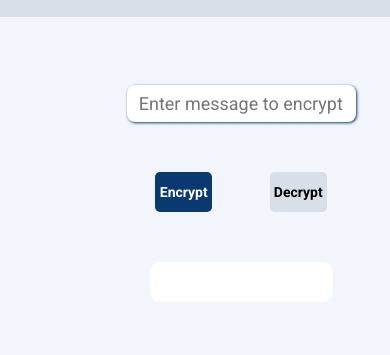
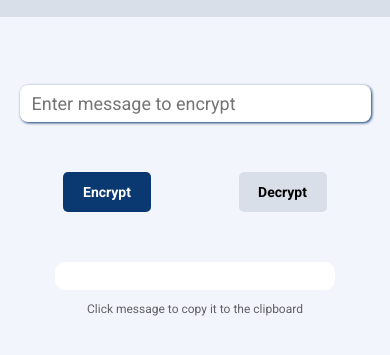
Before and after one commit to gedadev/Encrypter, a plain HTML site: page index.html in a window 390 px wide. Shown: the part 71-426 px from the top of the page. Drawn offline with Linux system fonts and the light colour scheme.

Commit message:
Add media queries
Remove hover effect and leave a box to indicate the msg can be copied with a click
Adjust the text to indicate the click must be in the message box
Add a new grid area for the text and asign it
Adjust colors, add negative margin to reduce the grid gap and increase the width
Add a media query to increase the width of the main tag in small screens
Add a media query to reduce the font size of the copy text msg

```diff
--- a/index.html
+++ b/index.html
@@ -20,7 +20,7 @@
         <button type="button" class="btn" id="encrypt">Encrypt</button>
         <button type="button" class="btn" id="decrypt">Decrypt</button>
         <span id="result"></span>
-        <div id="copy">Click to copy the message to the clipboard</div>
+        <div id="copy">Click message to copy it to the clipboard</div>
     </main>
     <script src="./main.js"></script>
 </body>
--- a/main.js
+++ b/main.js
@@ -17,19 +17,10 @@ btnDecrypt.addEventListener('click', () => {
     input.placeholder = 'Enter message to encrypt';
 });
 
-btnCopy.addEventListener('click', () => {
+result.addEventListener('click', () => {
     navigator.clipboard.writeText(result.firstChild.textContent);
     input.value = '';
     input.placeholder = 'Right click or Ctrl + V to paste the message...';
-});
-
-result.addEventListener('mouseover', () => {
-    if(result.firstChild.textContent !== '')
-        btnCopy.style.display = 'block';
-});
-
-result.addEventListener('mouseout', () => {
-    btnCopy.style.display = 'none';
 });
 
 function encrypt(msg) {
--- a/style.css
+++ b/style.css
@@ -41,8 +41,9 @@ main {
     grid-template:
         'a a'
         'b c'
-        'd d' ;
-    }
+        'd d'
+        'e e' ;
+}
 
 #input {
     grid-area: a;
@@ -77,7 +78,7 @@ main {
     background-color: var(--color-3);
 }
 
-#result, #copy {
+#result {
     position: relative;
     grid-area: d;
     background-color: var(--color-4);
@@ -86,7 +87,7 @@ main {
     margin: auto;
     border-radius: 10px;
     width: 80%;
-    padding: 20px 0;
+    padding: 14px 0;
 }
 
 #result p {
@@ -101,10 +102,23 @@ main {
 }
 
 #copy {
-    background-color: var(--color-2);
-    color: var(--color-4);
+    grid-area: e;
+    background-color: var(--color-1);
+    color: black;
     text-align: center;
-    width: 50%;
-    display: none;
+    width: 80%;
     opacity: .6;
+    margin: auto;
+    margin-top: -38px;
+    padding: 0;
 }
+
+@media (max-width: 500px) {
+    main {
+        width: 90%;
+    }
+
+    #copy {
+        font-size: 12px;
+    }
+}
```
